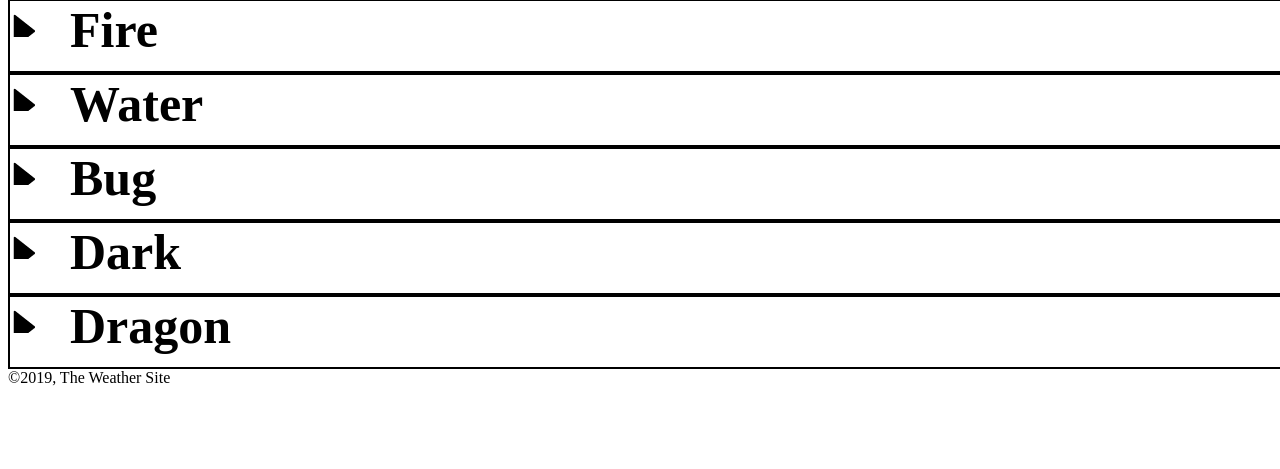
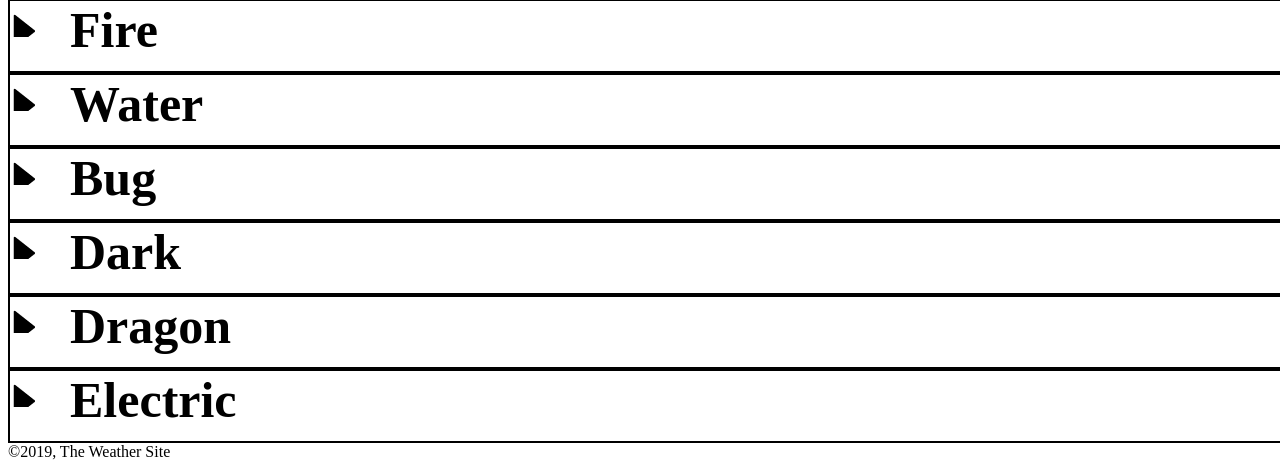
Before and after one commit to trainerkim20/trainerkim20.github.io, a PHP site: page /pokemon/index.html in a window 1280 px wide; the page is wider, and only the part inside the window is pictured. Shown: the part 459-928 px from the top of that part. Before the commit the page ends 845 px from the top of that part, so only its background shows below. Run offline with PHP 8.4, Linux system fonts and the light colour scheme.

Commit message:
electric

```diff
--- a/pokemon/index.html
+++ b/pokemon/index.html
@@ -197,6 +197,37 @@
         </ul>
     </div>
 </section>
+<section id="Electric">
+    <div class="buttonborder"><h1 onclick="showData7()"><div id="flip7"></div>Electric</h1></div>
+    <div id="electricdata">
+            <p>Electric Type attacks are super-effective against:</p>
+        <ul>
+            <li>Dragon Types</li>
+            <li>Dragon Types</li>
+
+
+        </ul>
+
+        <p>Dragon Type attacks are not-very-effective against:</p>
+        <ul>
+            <li>Steel Types</li>
+
+            <p>Dragon Type attacks have NO effective against:</p>
+            <ul>
+                <li>Fairy Types</li>
+
+        </ul>
+                 <p>Dragon Types have a weakness against:</p>
+            <ul>
+            <li>Dragon Types</li>
+            <li>Ice Types</li>
+            <li>Fairy Types</li>
+
+
+
+        </ul>
+    </div>
+</section>
                </main>
 
         <footer>
--- a/pokemon/pokemon.css
+++ b/pokemon/pokemon.css
@@ -73,6 +73,10 @@ section h1 {
     display: none;
 }
 
+#electricdata {
+    display: none;
+}
+
 .normal {
     transform: rotate(0deg);
 }
@@ -128,3 +132,11 @@ section h1 {
     width: 55px;
     background: no-repeat url("images/triangle.png");
 }
+
+#flip7{
+    position: absolute;
+    left: 5px;
+    height: 36px;
+    width: 55px;
+    background: no-repeat url("images/triangle.png");
+}
--- a/pokemon/pokemon.js
+++ b/pokemon/pokemon.js
@@ -99,3 +99,20 @@ function showData1(grass){
       }
 
     }
+
+    let electric = document.getElementById("electricdata");
+  showData(electric);
+
+  function showData7(electric){
+
+    const flip = document.getElementById("flip7");
+      var x = document.getElementById("electricdata");
+      if (x.style.display === "none") {
+        x.style.display = "block";
+        flip.setAttribute("class", "open");
+      } else {
+        x.style.display = "none";
+        flip.setAttribute("class", "normal");
+      }
+
+    }
```
